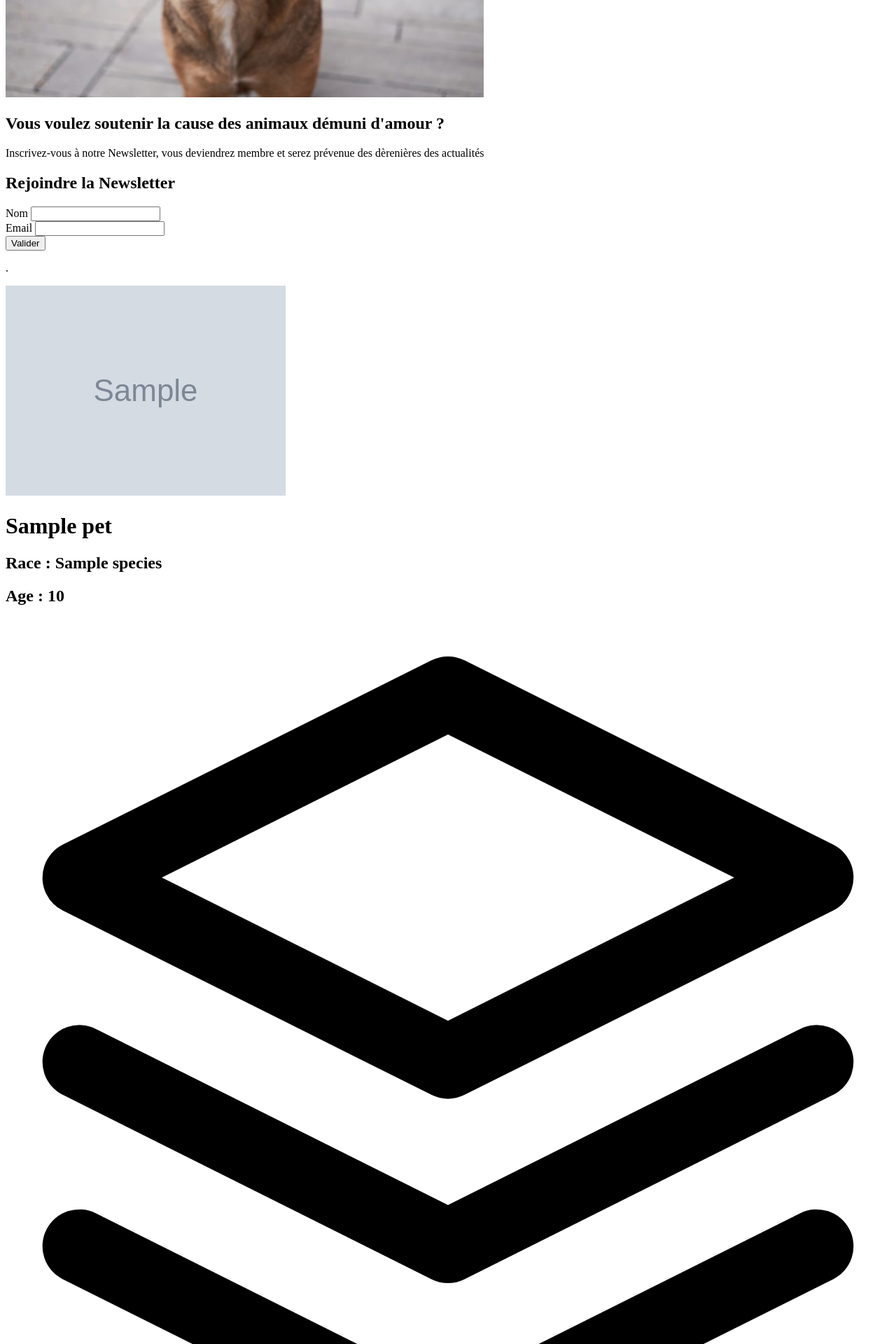
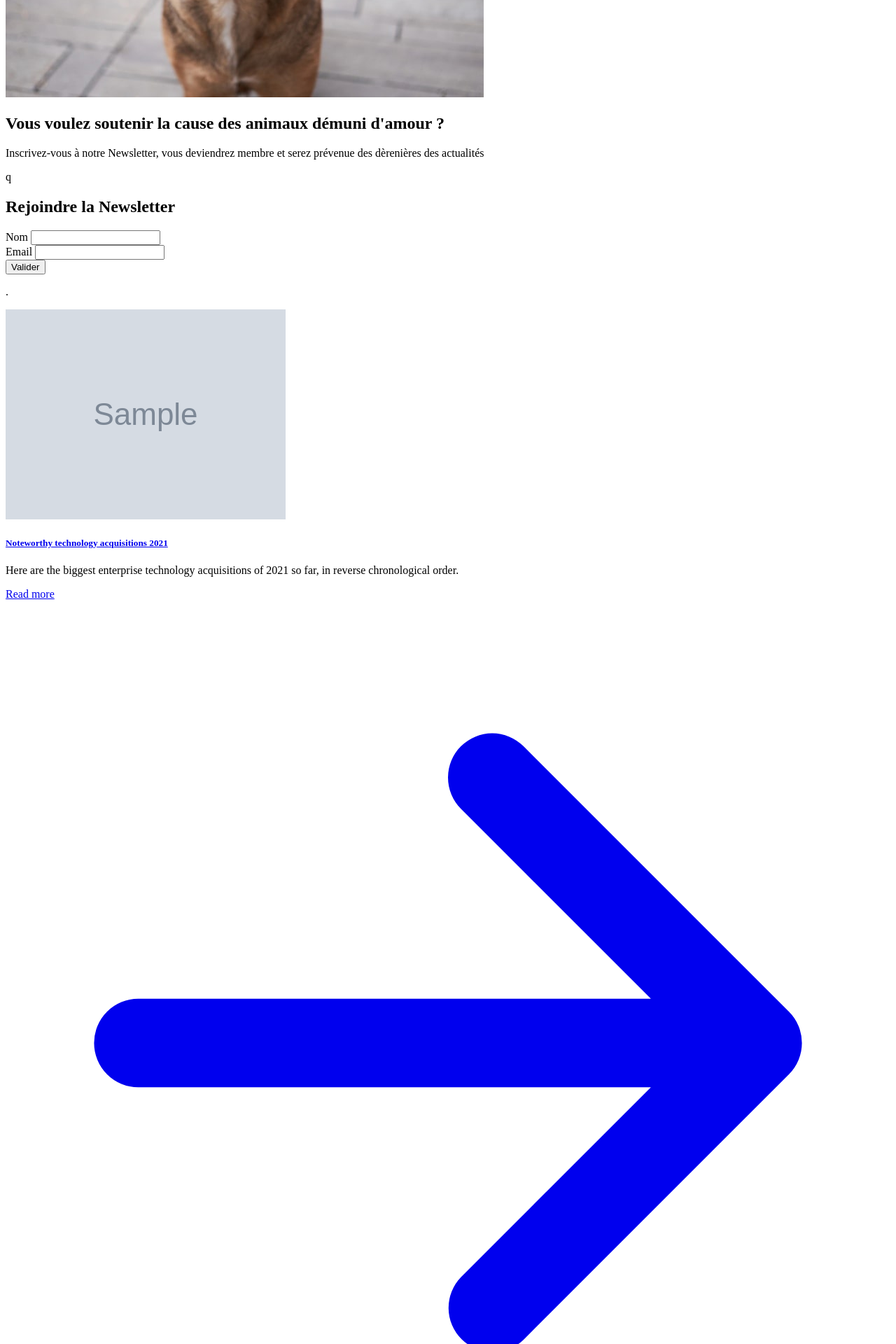
Before and after one commit to GetMetamorph/Adopte-un-pet-s, a Symfony app: template templates/home/index.html.twig in a window 1280 px wide. Shown: the part 1831-3751 px from the top of the page at 70% size. Run offline with Twig, Linux system fonts and the light colour scheme; the template is opened without the code that fills it: most values are stand-ins (such as "Sample title", 1, 10 or a date in 2020); grey boxes marked "Sample" are stand-in pictures; some libraries are stand-ins or nearby versions.

Commit message:
[template-home-twig] improve template twig without information pet

```diff
--- a/templates/home/index.html.twig
+++ b/templates/home/index.html.twig
@@ -29,7 +29,7 @@
     <div class="lg:w-3/5 md:w-1/2 md:pr-16 lg:pr-0 pr-0">
       <h1 class="title-font font-medium text-3xl text-gray-900 dark:text-white">Vous voulez soutenir la cause des animaux démuni d'amour ?</h1>
       <p class="leading-relaxed mt-4 dark:text-white">Inscrivez-vous à notre Newsletter, vous deviendrez membre et serez prévenue des dèrenières des actualités</p>
-    </div>
+    </div>q
     <div class="lg:w-2/6 md:w-1/2 bg-gray-100 rounded-lg p-8 flex flex-col md:ml-auto w-full mt-10 md:mt-0">
       <h2 class="text-gray-900 text-lg font-medium title-font mb-5">Rejoindre la Newsletter</h2>
       <div class="relative mb-4">
@@ -45,25 +45,26 @@
     </div>
   </div>
   </section>
-  {% for pet in pets %}
-            <div class="container px-6 py-16 mx-auto">
-            <div class="items-center lg:flex">
-                <div class="w-full lg:w-1/2">
-
-                    <img class="w-full h-full lg:max-w-2xl" src="{{pet.image}}">
-                </div>
-
-                <div class="flex items-center justify-center w-full mt-6 lg:mt-0 lg:w-1/2">
-                    <div class="lg:max-w-lg">
-                        <h1 class="text-2xl font-semibold text-gray-800 uppercase dark:text-white lg:text-3xl">{{pet.name}}</h1>
-                        <h2 class="text-2xl text-gray-800 uppercase dark:text-white ">Race : {{pet.species}}</h2>
-                        <h2 class="text-2xl text-gray-800 uppercase dark:text-white ">Age : {{pet.age}}</h2>
-                    </div>
-                </div>
-            </div>
+  <div class="container mx-auto">
+    <div class="flex flex-wrap justify-between">
+    {% for pet in pets %}
+        <div class="max-w-xs bg-white rounded-lg border border-gray-200 shadow-md dark:bg-gray-800 dark:border-gray-700 mb-8">
+          <a href="#">
+              <img class="rounded-t-lg" src="{{pet.image}}" alt="" />
+          </a>
+          <div class="p-5">
+            <a href="#">
+                <h5 class="mb-2 text-2xl font-bold tracking-tight text-gray-900 dark:text-white">Noteworthy technology acquisitions 2021</h5>
+            </a>
+            <p class="mb-3 font-normal text-gray-700 dark:text-gray-400">Here are the biggest enterprise technology acquisitions of 2021 so far, in reverse chronological order.</p>
+            <a href="#" class="inline-flex items-center py-2 px-3 text-sm font-medium text-center text-white bg-blue-700 rounded-lg hover:bg-blue-800 focus:ring-4 focus:ring-blue-300 dark:bg-blue-600 dark:hover:bg-blue-700 dark:focus:ring-blue-800">
+                Read more
+                <svg class="ml-2 -mr-1 w-4 h-4" fill="currentColor" viewBox="0 0 20 20" xmlns="http://www.w3.org/2000/svg"><path fill-rule="evenodd" d="M10.293 3.293a1 1 0 011.414 0l6 6a1 1 0 010 1.414l-6 6a1 1 0 01-1.414-1.414L14.586 11H3a1 1 0 110-2h11.586l-4.293-4.293a1 1 0 010-1.414z" clip-rule="evenodd"></path></svg>
+            </a>
+          </div>
         </div>
-
-        {% endfor %}
-
+    {% endfor %}
+       </div>
+      </div>
 {{ include('components/footer.html.twig') }}
 {% endblock %}
```
